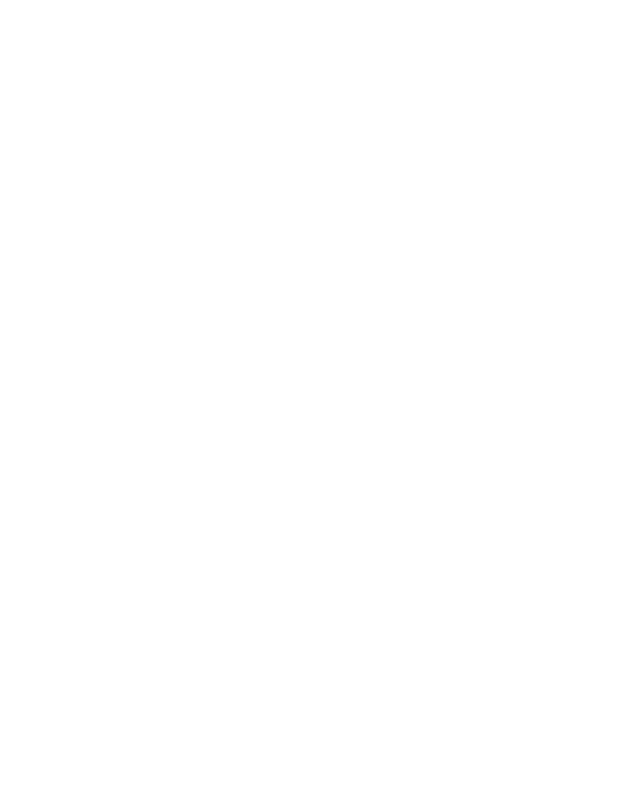
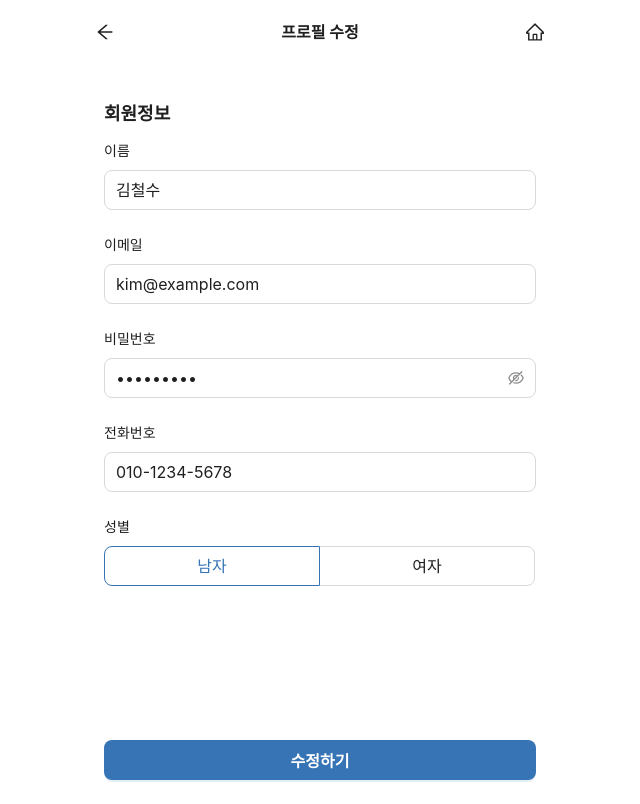
Before and after one commit to motionbit95/carejoa-react-app, a React (Create React App) app: page /mypage/profile/1 in a window 1280 px wide. Shown: the whole page, without its empty margins (320-960 px from the left). Built offline with nearby package versions, Linux system fonts and the light colour scheme.

Commit message:
마이페이지 프로필 수정 기능 추가 및 라우터 설정 개선

```diff
--- a/src/App.js
+++ b/src/App.js
@@ -1,9 +1,9 @@
 import "./App.css";
 import "./style/global.css";
-import { BrowserRouter, Route, Routes } from "react-router-dom";
+import { BrowserRouter, Route, Routes, useLocation } from "react-router-dom";
 import AppLayout from "./components/layout";
-import { Login, Signup } from "./pages";
-import Mypage from "./pages/mypage";
+import { Login, Mypage, Signup } from "./pages";
+import Profile from "./pages/mypage/profile";
 
 const routers = {
   "/account/login": {
@@ -26,26 +26,45 @@
     element: <Mypage />,
     title: "마이페이지",
   },
+  "/mypage/profile/:id": {
+    // 동적 경로 설정
+    path: "/mypage/profile/:id",
+    hasHeader: true,
+    hasFooter: false,
+    element: <Profile />,
+    title: "프로필 수정",
+  },
 };
 
-function App() {
-  const path = window.location.pathname;
+function AppContent() {
+  const location = useLocation();
+  const matchedRoute = Object.values(routers).find((route) =>
+    new RegExp(`^${route.path.replace(/:id/g, "[^/]+")}$`).test(
+      location.pathname
+    )
+  );
+
   return (
     <AppLayout
-      hasHeader={routers[path]?.hasHeader || false}
-      hasFooter={routers[path]?.hasFooter || false}
-      title={routers[path]?.title || ""}
+      hasHeader={matchedRoute?.hasHeader || false}
+      hasFooter={matchedRoute?.hasFooter || false}
+      title={matchedRoute?.title || ""}
     >
-      <BrowserRouter>
-        <Routes>
-          <Route
-            path={routers[path]?.path || "*"}
-            element={routers[path]?.element || null}
-          />
-        </Routes>
-      </BrowserRouter>
+      <Routes>
+        {Object.values(routers).map((route) => (
+          <Route key={route.path} path={route.path} element={route.element} />
+        ))}
+      </Routes>
     </AppLayout>
   );
 }
 
+function App() {
+  return (
+    <BrowserRouter>
+      <AppContent />
+    </BrowserRouter>
+  );
+}
+
 export default App;
--- a/src/pages/index.js
+++ b/src/pages/index.js
@@ -1,5 +1,6 @@
 // accout - 계정 관련 페이지
 import Login from "./account/login";
 import Signup from "./account/signup";
+import Mypage from "./mypage";
 
-export { Login, Signup };
+export { Login, Signup, Mypage };
--- a/src/pages/mypage/index.js
+++ b/src/pages/mypage/index.js
@@ -1,13 +1,17 @@
 import { Space } from "antd";
 import React from "react";
+import { useNavigate } from "react-router-dom";
 import styled from "styled-components";
 
 function Mypage(props) {
+  const navigate = useNavigate();
   const user = {
     id: 1,
-    name: "test",
-    email: "test",
-    profile_image: "test",
+    name: "김철수",
+    email: "kim@example.com",
+    password: "1q2w3e4r!",
+    phone: "010-1234-5678",
+    gender: "male",
   };
 
   const stats = [
@@ -84,7 +88,9 @@
       <Container>
         <ProfileWrapper>
           <ProfileText>{user.name}</ProfileText>
-          <TextButton>프로필 수정</TextButton>
+          <TextButton onClick={() => navigate(`/mypage/profile/${user.id}`)}>
+            프로필 수정
+          </TextButton>
         </ProfileWrapper>
         <CardWrapper>
           {stats.map((stat) => (
--- /dev/null
+++ b/src/pages/mypage/profile.js
@@ -0,0 +1,99 @@
+import { Button, Form, Input, Radio } from "antd";
+import React, { useEffect, useState } from "react";
+import { useLocation } from "react-router-dom";
+import styled from "styled-components";
+
+const { Item } = Form;
+
+function Profile(props) {
+  const location = useLocation();
+  const [form] = Form.useForm();
+
+  const users = [
+    {
+      id: 1,
+      name: "김철수",
+      email: "kim@example.com",
+      password: "1q2w3e4r!",
+      phone: "010-1234-5678",
+      gender: "male",
+    },
+  ];
+
+  const [user, setUser] = useState(null);
+
+  useEffect(() => {
+    const userId = Number(location.pathname.split("/").pop());
+    const foundUser = users.find((u) => u.id === userId);
+    setUser(foundUser);
+
+    if (foundUser) {
+      form.setFieldsValue(foundUser); // 상태가 변경되면 폼 필드 업데이트
+    }
+  }, [location, form]);
+
+  return (
+    <Container
+      style={{
+        position: "relative",
+        minHeight: "calc(100vh - 60px)", // 100vh",
+      }}
+    >
+      <Form form={form} layout="vertical">
+        <Title>회원정보</Title>
+        <Item label="이름" name="name">
+          <Input size="large" />
+        </Item>
+        <Item label="이메일" name="email">
+          <Input size="large" />
+        </Item>
+        <Item label="비밀번호" name="password">
+          <Input.Password size="large" />
+        </Item>
+        <Item label="전화번호" name="phone">
+          <Input size="large" />
+        </Item>
+        <Item label="성별" name="gender">
+          <Radio.Group size="large" style={{ display: "flex" }}>
+            <Radio.Button
+              value="male"
+              style={{ width: "50%", textAlign: "center" }}
+            >
+              남자
+            </Radio.Button>
+            <Radio.Button
+              value="female"
+              style={{ width: "50%", textAlign: "center" }}
+            >
+              여자
+            </Radio.Button>
+          </Radio.Group>
+        </Item>
+      </Form>
+      <Button
+        type="primary"
+        size="large"
+        style={{
+          width: "100%",
+          fontWeight: "bold",
+        }}
+      >
+        수정하기
+      </Button>
+    </Container>
+  );
+}
+
+const Container = styled.div`
+  height: 100%;
+  display: flex;
+  flex-direction: column;
+  justify-content: space-between;
+  padding: 24px;
+`;
+
+const Title = styled.h1`
+  font-size: 18px;
+`;
+
+export default Profile;
```
